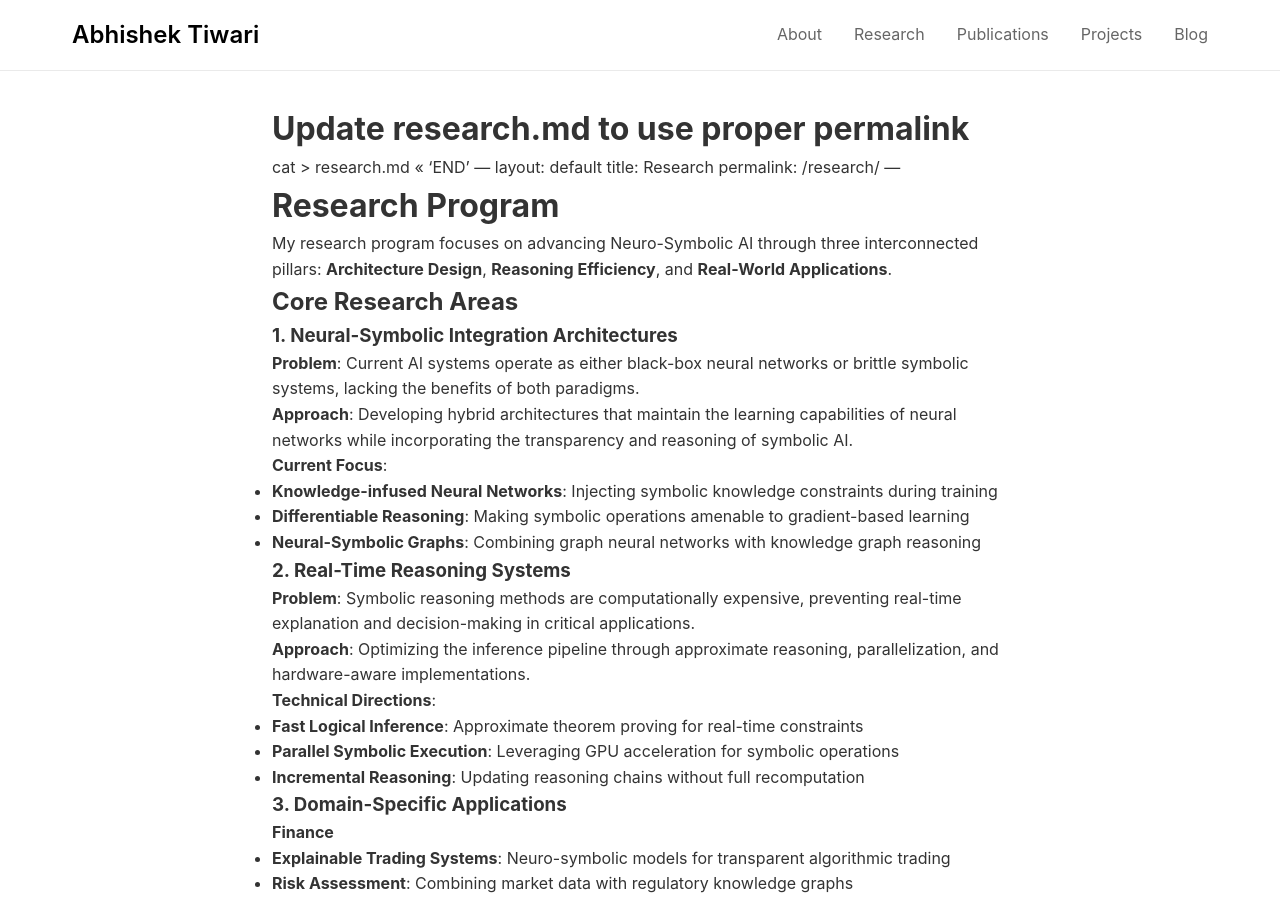
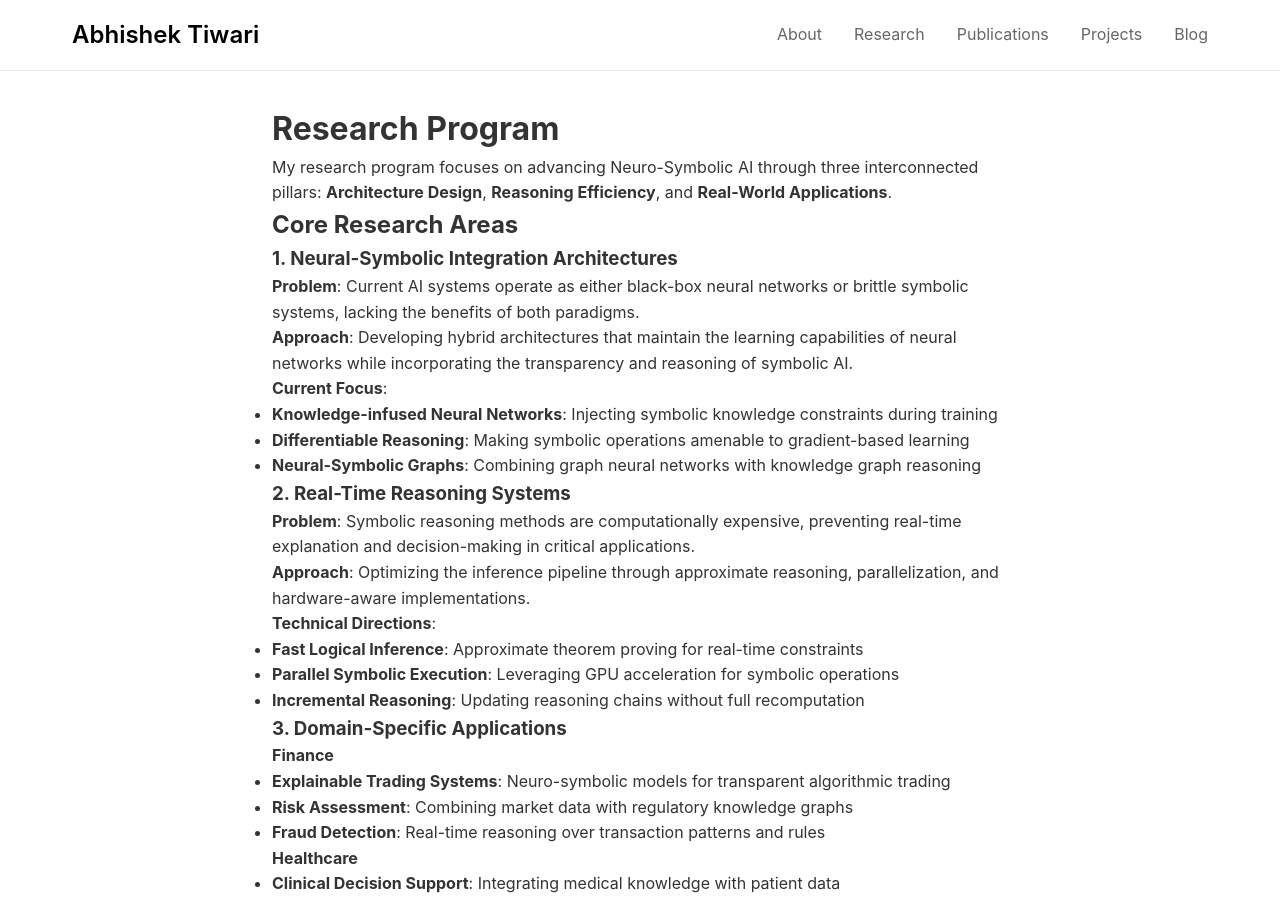
Before and after one commit to Abhishek282001Tiwari/Personal_Website, a Jekyll site: the page built from research.md, in a window 1280 px wide and 900 px high. Built offline with Jekyll 4.4.1, drawn with Linux system fonts in a browser that asks for light colours; our own code applies the rules of GitHub Pages for plain Markdown files.

Commit message:
Update project, publication, and research pages

```diff
--- a/research.md
+++ b/research.md
@@ -1,5 +1,3 @@
-# Update research.md to use proper permalink
-cat > research.md << 'END'
 ---
 layout: default
 title: Research
```
Also changed, not shown: projects.md (+0 -1 lines), publications.md (+0 -1 lines).
